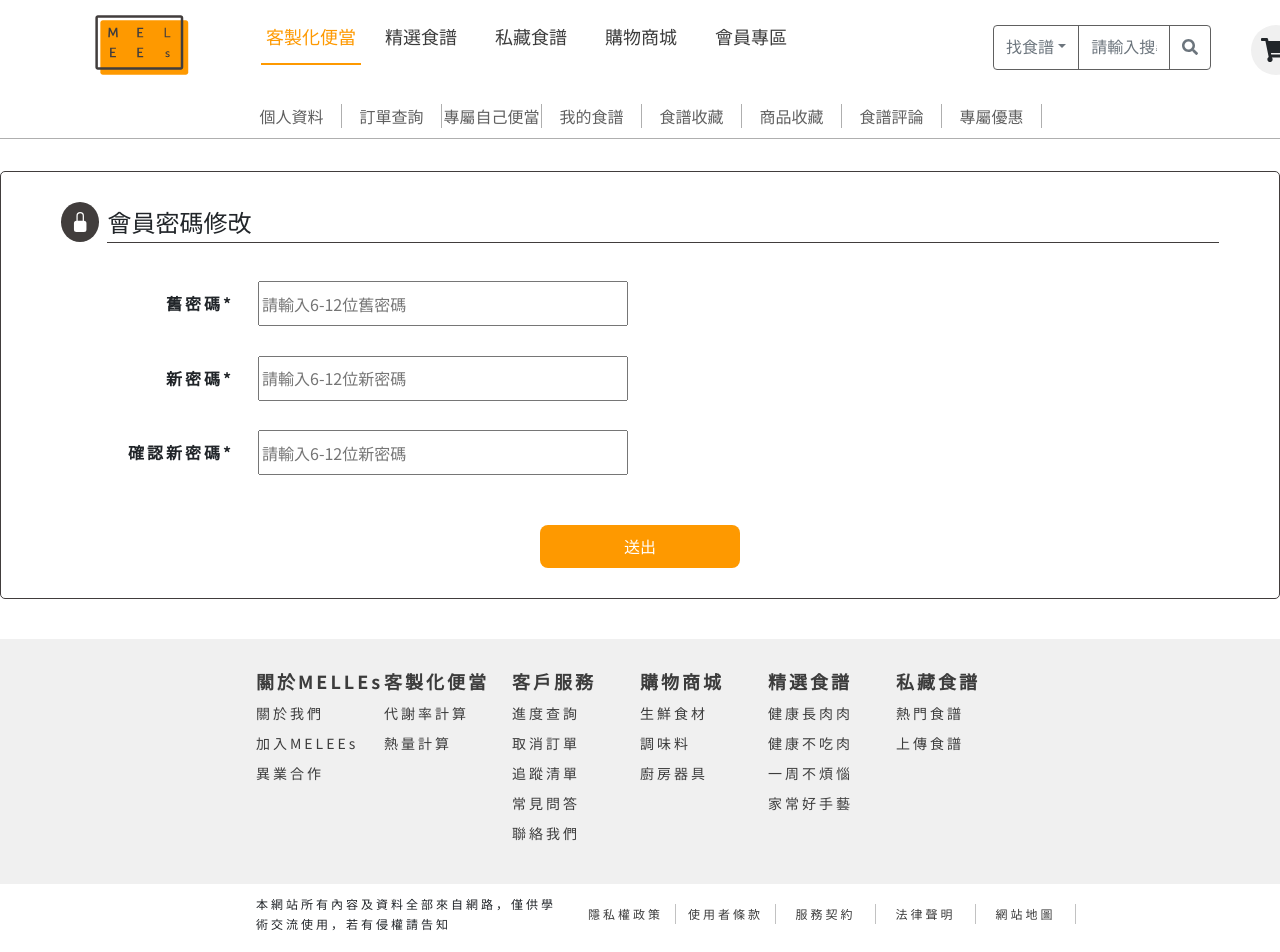
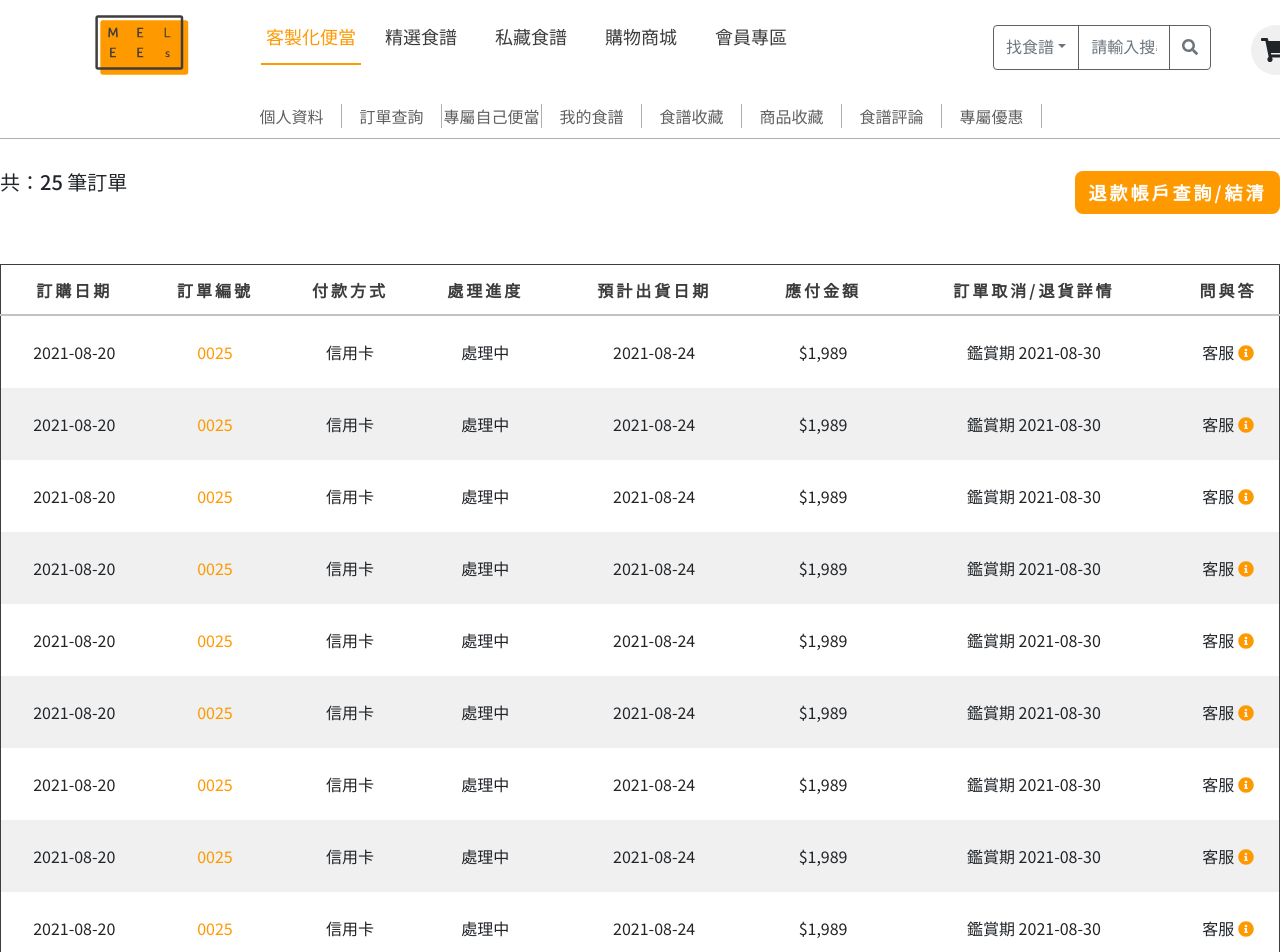
Before and after one commit to gemini497586/melees, a React (Create React App) app in the folder frontend/: page / in a window 1280 px wide. Shown: the top 952 px of the page. Built offline with nearby package versions, Linux system fonts and the light colour scheme.

Commit message:
完成訂單查詢列表

```diff
--- a/frontend/src/App.js
+++ b/frontend/src/App.js
@@ -1,10 +1,11 @@
 import './style/global.css'
 import './style/header.css'
+import Login from './pages/member/Login'
+import Register from './pages/member/Register'
+import EditMemberInfo from './pages/member/EditMemberInfo'
+import EditPassword from './pages/member/EditPassword'
+import OrderList from './pages/member/OrderList'
 import OrderDetails from './pages/member/OrderDetails'
-import Register from './pages/member/Register'
-import EditPassword from './pages/member/EditPassword'
-import EditMemberInfo from './pages/member/EditMemberInfo'
-import Login from './pages/member/Login'
 
 function App() {
   return (
@@ -13,8 +14,9 @@ function App() {
       {/* <Login /> */}
       {/* <Register /> */}
       {/* <EditMemberInfo /> */}
-      <EditPassword />
+      {/* <EditPassword /> */}
       {/* 未完成分頁 */}
+      <OrderList />
       {/* <OrderDetails /> */}
     </div>
   )
--- /dev/null
+++ b/frontend/src/pages/member/FontawsomeIcons/index.js
@@ -0,0 +1,4 @@
+import { library } from '@fortawesome/fontawesome-svg-core'
+import { faInfoCircle } from '@fortawesome/free-solid-svg-icons'
+
+library.add(faInfoCircle)
--- /dev/null
+++ b/frontend/src/pages/member/OrderList.js
@@ -0,0 +1,196 @@
+import React from 'react'
+import '../../style/global.css'
+// import '../../style/member.css'
+import '../../style/orderList.css'
+import Header from '../../component/Header'
+import MinorBar from './component/MinorBar'
+import Footer from '../../component/Footer'
+import { FontAwesomeIcon } from '@fortawesome/react-fontawesome'
+import './FontawsomeIcons'
+
+function OrderList() {
+  return (
+    <>
+      <Header />
+      <MinorBar />
+      <div class="orderList-container">
+        <div class="orderList-title">
+          <h6>共：25 筆訂單</h6>
+          <button class="orderList-refundBtn font-700M">
+            退款帳戶查詢/結清
+          </button>
+        </div>
+        <table class="orderList-table">
+          <thead>
+            <tr>
+              <th class="font-400SL" scope="col">
+                訂購日期
+              </th>
+              <th class="font-400SL" scope="col">
+                訂單編號
+              </th>
+              <th class="font-400SL" scope="col">
+                付款方式
+              </th>
+              <th class="font-400SL" scope="col">
+                處理進度
+              </th>
+              <th class="font-400SL" scope="col">
+                預計出貨日期
+              </th>
+              <th class="font-400SL" scope="col">
+                應付金額
+              </th>
+              <th class="font-400SL" scope="col">
+                訂單取消/退貨詳情
+              </th>
+              <th class="font-400SL" scope="col">
+                問與答
+              </th>
+            </tr>
+          </thead>
+          <tbody>
+            <tr>
+              <td>2021-08-20</td>
+              <td>
+                <a href="#/">0025</a>
+              </td>
+              <td>信用卡</td>
+              <td>處理中</td>
+              <td>2021-08-24</td>
+              <td>$1,989</td>
+              <td>鑑賞期 2021-08-30</td>
+              <td>
+                客服{' '}
+                <FontAwesomeIcon icon="info-circle" className="icon-info" />
+              </td>
+            </tr>
+            <tr>
+              <td>2021-08-20</td>
+              <td>
+                <a href="#/">0025</a>
+              </td>
+              <td>信用卡</td>
+              <td>處理中</td>
+              <td>2021-08-24</td>
+              <td>$1,989</td>
+              <td>鑑賞期 2021-08-30</td>
+              <td>
+                客服{' '}
+                <FontAwesomeIcon icon="info-circle" className="icon-info" />
+              </td>
+            </tr>
+            <tr>
+              <td>2021-08-20</td>
+              <td>
+                <a href="#/">0025</a>
+              </td>
+              <td>信用卡</td>
+              <td>處理中</td>
+              <td>2021-08-24</td>
+              <td>$1,989</td>
+              <td>鑑賞期 2021-08-30</td>
+              <td>
+                客服{' '}
+                <FontAwesomeIcon icon="info-circle" className="icon-info" />
+              </td>
+            </tr>
+            <tr>
+              <td>2021-08-20</td>
+              <td>
+                <a href="#/">0025</a>
+              </td>
+              <td>信用卡</td>
+              <td>處理中</td>
+              <td>2021-08-24</td>
+              <td>$1,989</td>
+              <td>鑑賞期 2021-08-30</td>
+              <td>
+                客服{' '}
+                <FontAwesomeIcon icon="info-circle" className="icon-info" />
+              </td>
+            </tr>
+            <tr>
+              <td>2021-08-20</td>
+              <td>
+                <a href="#/">0025</a>
+              </td>
+              <td>信用卡</td>
+              <td>處理中</td>
+              <td>2021-08-24</td>
+              <td>$1,989</td>
+              <td>鑑賞期 2021-08-30</td>
+              <td>
+                客服{' '}
+                <FontAwesomeIcon icon="info-circle" className="icon-info" />
+              </td>
+            </tr>
+            <tr>
+              <td>2021-08-20</td>
+              <td>
+                <a href="#/">0025</a>
+              </td>
+              <td>信用卡</td>
+              <td>處理中</td>
+              <td>2021-08-24</td>
+              <td>$1,989</td>
+              <td>鑑賞期 2021-08-30</td>
+              <td>
+                客服{' '}
+                <FontAwesomeIcon icon="info-circle" className="icon-info" />
+              </td>
+            </tr>
+            <tr>
+              <td>2021-08-20</td>
+              <td>
+                <a href="#/">0025</a>
+              </td>
+              <td>信用卡</td>
+              <td>處理中</td>
+              <td>2021-08-24</td>
+              <td>$1,989</td>
+              <td>鑑賞期 2021-08-30</td>
+              <td>
+                客服{' '}
+                <FontAwesomeIcon icon="info-circle" className="icon-info" />
+              </td>
+            </tr>
+            <tr>
+              <td>2021-08-20</td>
+              <td>
+                <a href="#/">0025</a>
+              </td>
+              <td>信用卡</td>
+              <td>處理中</td>
+              <td>2021-08-24</td>
+              <td>$1,989</td>
+              <td>鑑賞期 2021-08-30</td>
+              <td>
+                客服{' '}
+                <FontAwesomeIcon icon="info-circle" className="icon-info" />
+              </td>
+            </tr>
+            <tr>
+              <td>2021-08-20</td>
+              <td>
+                <a href="#/">0025</a>
+              </td>
+              <td>信用卡</td>
+              <td>處理中</td>
+              <td>2021-08-24</td>
+              <td>$1,989</td>
+              <td>鑑賞期 2021-08-30</td>
+              <td>
+                客服{' '}
+                <FontAwesomeIcon icon="info-circle" className="icon-info" />
+              </td>
+            </tr>
+          </tbody>
+        </table>
+      </div>
+      <Footer />
+    </>
+  )
+}
+
+export default OrderList
--- a/frontend/src/style/orderList.css
+++ b/frontend/src/style/orderList.css
@@ -66,7 +66,7 @@
 /* 訂單查詢 */
 .orderList-container {
   max-width: 1320px;
-  margin: auto;
+  margin: 0 auto 40px;
 }
 .orderList-title {
   display: flex;
@@ -111,6 +111,6 @@
   color: var(--color-primary);
 }
 
-.orderList-table tbody td i {
+.orderList-table tbody td .icon-info {
   color: var(--color-primary);
 }
```
